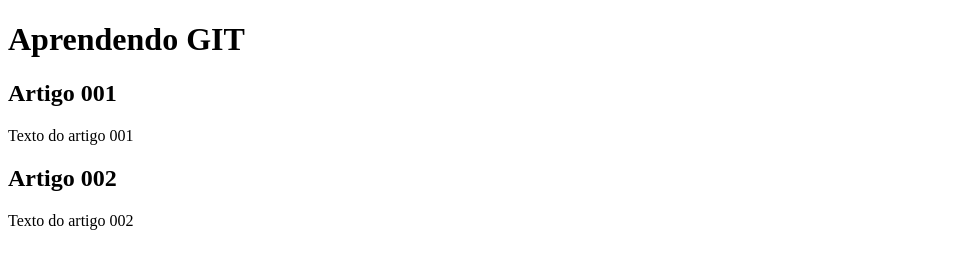
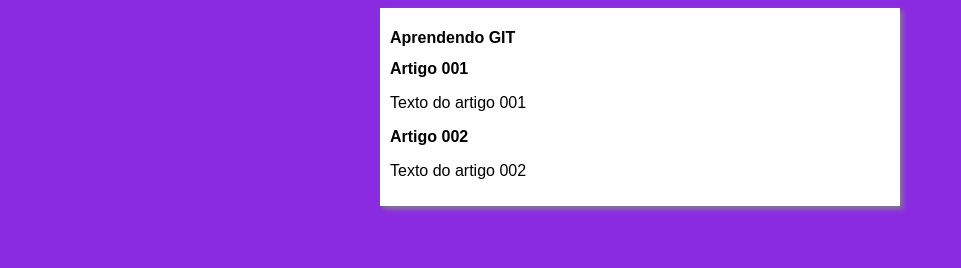
Before and after one commit to hotcaffe/Projeto-site, a plain HTML site: page index.html in a window 1280 px wide. Shown: the whole page, without its empty margins (0-961 px from the left). Drawn offline with Linux system fonts and the light colour scheme.

Commit message:
Iniciado o design

```diff
--- /dev/null
+++ b/estilos/style.css
@@ -0,0 +1,15 @@
+* {
+    font-family: Arial, Helvetica, sans-serif;
+    font-size: 16px;
+}
+body{
+    background-color: blueviolet;
+}
+
+main{
+    background-color: white;
+    width: 500px;
+    margin: auto;
+    padding: 10px;
+    box-shadow: 3px 3px 5px gray;
+}
--- a/index.html
+++ b/index.html
@@ -4,6 +4,7 @@
     <meta charset="UTF-8">
     <meta name="viewport" content="width=device-width, initial-scale=1.0">
     <title>Titulo do site</title>
+    <link rel="stylesheet" href="estilos/style.css">
 </head>
 <body>
     <main>
```
